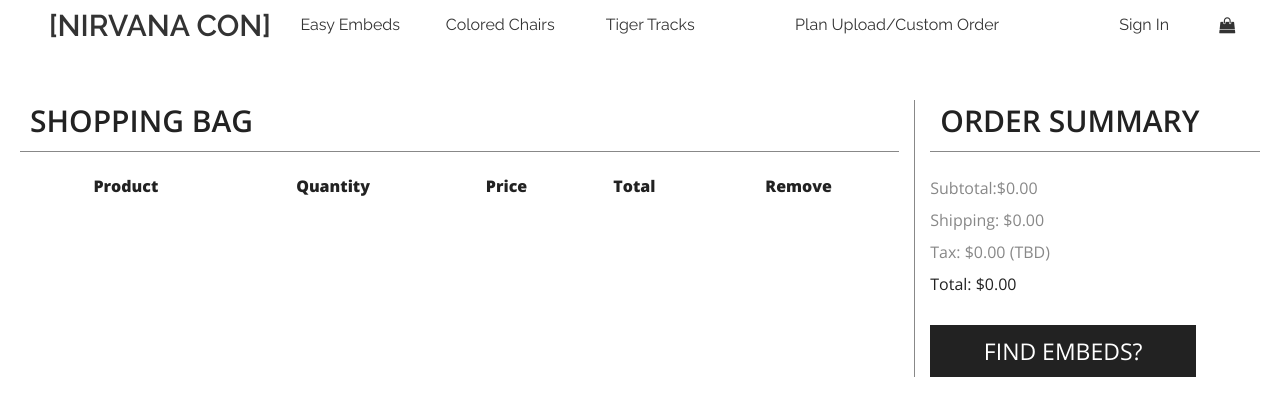
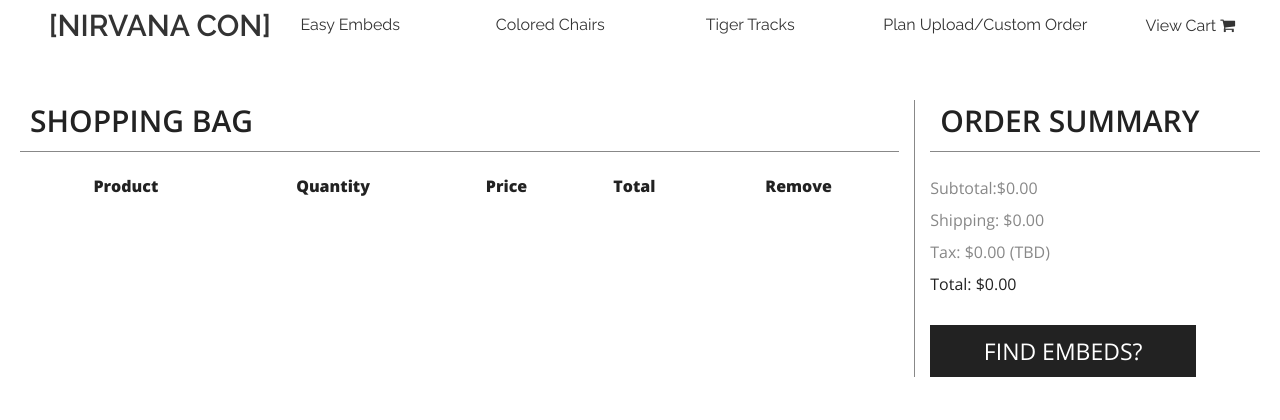
Before and after one commit to ZakiAhmed123/NirConSite, a Rails app: page /cart in a window 1280 px wide. Shown: the top 420 px of the page. Run offline with Rails 7, Linux system fonts and the light colour scheme; data that the repository does not hold is empty; style sheets or scripts are compiled from the project's sources; some libraries are stand-ins or nearby versions.

Commit message:
updated precompiled assets

```diff
--- a/app/views/products/_alt_nav.html.erb
+++ b/app/views/products/_alt_nav.html.erb
@@ -7,11 +7,10 @@
     <%= link_to "Colored Chairs", chairs_path, class:'nav-item-a'%>
     <%= link_to "Tiger Tracks", beams_path, class:'nav-item-a'%>
 
-    <%= link_to "Plan Upload/Custom Order", new_message_path, class:'custom-order' %>
-    <%= link_to "Sign In", new_user_session_path, class:'nav-item-a' %>
+    <%= link_to "Plan Upload/Custom Order", new_message_path, class:'nav-item-b' %>
 
     <%= link_to cart_path do %>
-    <i class="fa fa-shopping-bag" aria-hidden="true" id='cart-nav'></i>
+    View Cart <i class="fa fa-shopping-cart" aria-hidden="true" id='cart-nav'></i>
     <%end%>
   </div>
 
```
Also changed, not shown: 5 other files.
